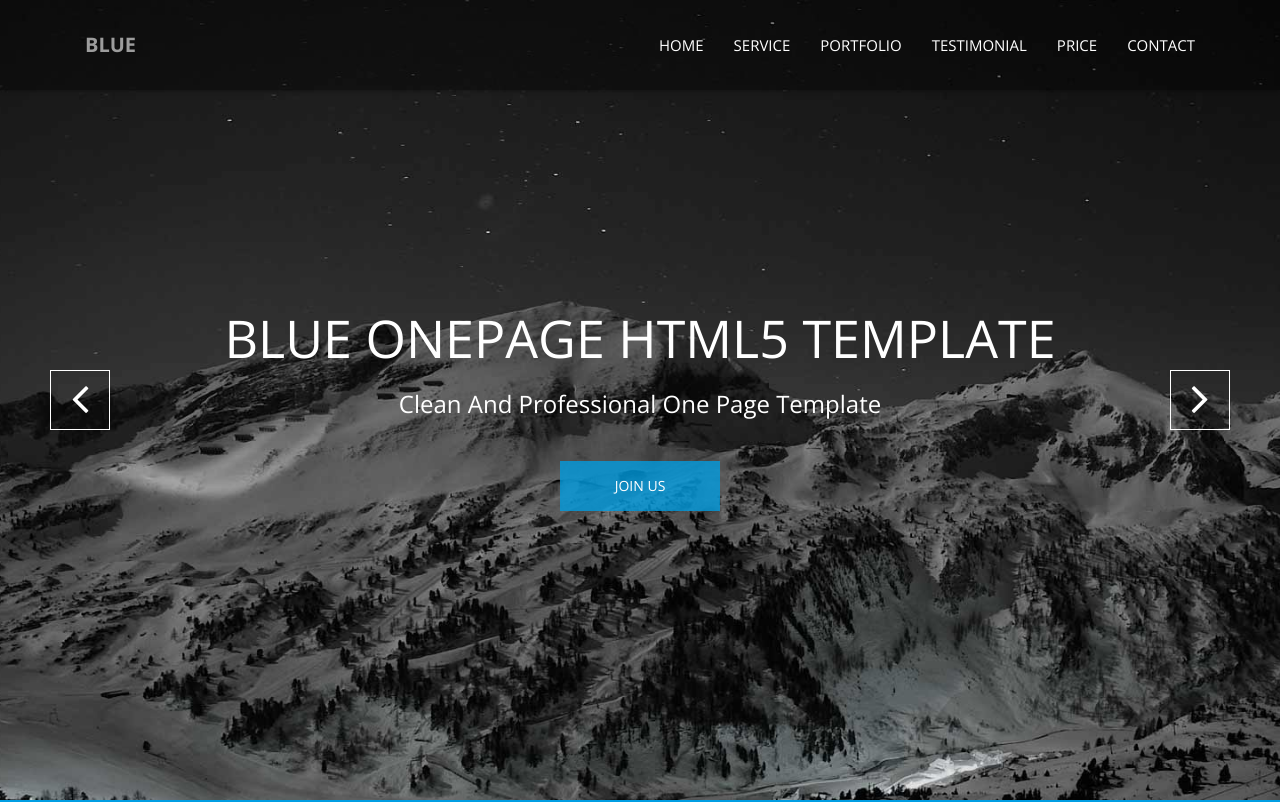
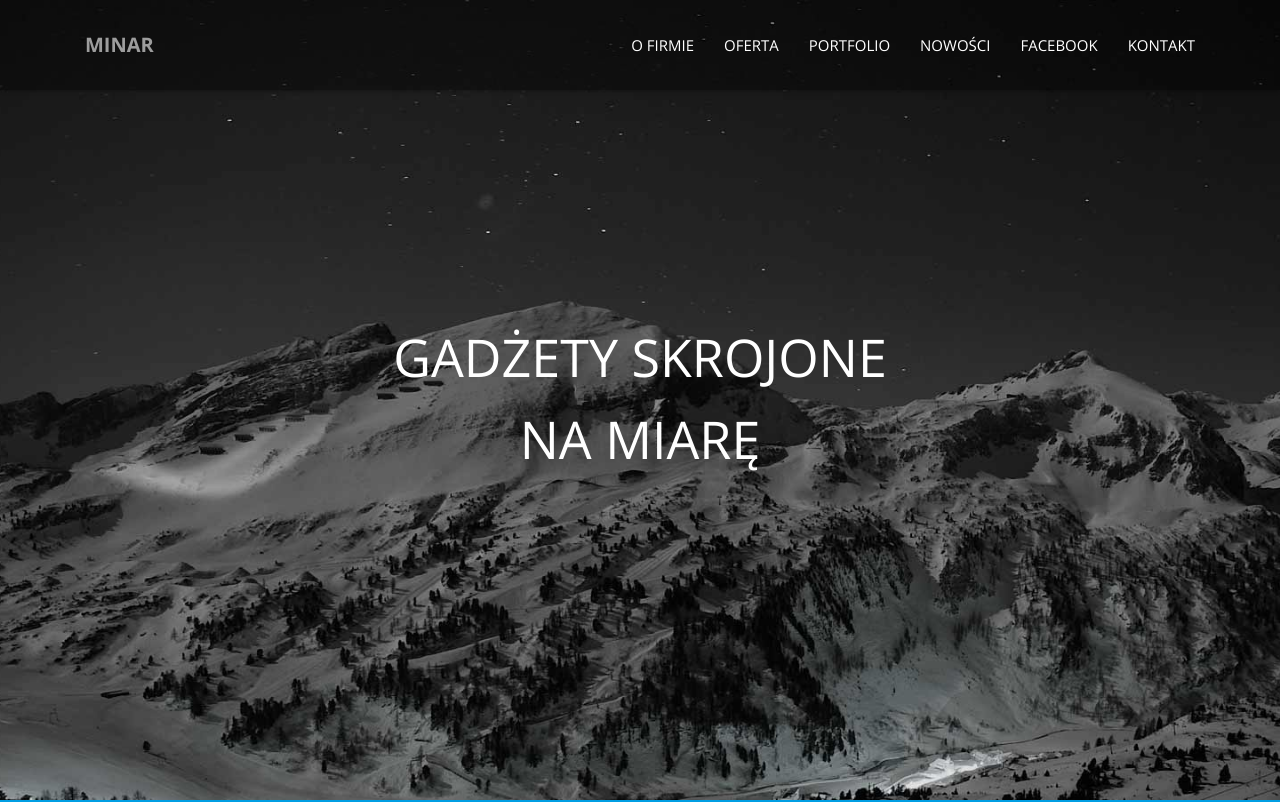
Before and after one commit to ar-minar/ar-minar.github.io, a plain HTML site: page index.html in a window 1280 px wide. Shown: the top 802 px of the page. Drawn offline with nearby package versions, Linux system fonts and the light colour scheme; some packages are replaced by stand-ins of ours.

Commit message:
change home

```diff
--- a/index.html
+++ b/index.html
@@ -8,11 +8,11 @@
         <meta charset="utf-8">
 		<!-- Always force latest IE rendering engine or request Chrome Frame -->
         <meta http-equiv="X-UA-Compatible" content="IE=edge,chrome=1">
-        <title>Blue One Page HTML Template</title>
+        <title>Minar - najlepsze gadżety reklamowe dla Ciebie!</title>
 		<!-- Meta Description -->
-        <meta name="description" content="Blue One Page Creative HTML5 Template">
-        <meta name="keywords" content="one page, single page, onepage, responsive, parallax, creative, business, html5, css3, css3 animation">
-        <meta name="author" content="Muhammad Morshed">
+        <meta name="description" content="Minar - najlepsze gadżety reklamowe dla Ciebie!">
+        <meta name="keywords" content="minar gadżety ">
+        <meta name="author" content="TwentyEightLabs">
 
 		<!-- Mobile Specific Meta -->
         <meta name="viewport" content="width=device-width, initial-scale=1">
@@ -69,7 +69,7 @@
 
 					<!-- logo -->
 					<h1 class="navbar-brand">
-						<a href="#body">Blue</a>
+						<a href="#body">Minar</a>
 					</h1>
 					<!-- /logo -->
                 </div>
@@ -77,12 +77,12 @@
 				<!-- main nav -->
                 <nav class="collapse navbar-collapse navbar-right" role="navigation">
                     <ul id="nav" class="nav navbar-nav">
-                        <li><a href="#body">Home</a></li>
-                        <li><a href="#service">Service</a></li>
-                        <li><a href="#portfolio">portfolio</a></li>
-                        <li><a href="#testimonials">Testimonial</a></li>
-                        <li><a href="#price">price</a></li>
-                        <li><a href="#contact">Contact</a></li>
+                        <li><a href="#body">O firmie</a></li>
+                        <li><a href="#service">Oferta</a></li>
+                        <li><a href="#portfolio">Portfolio</a></li>
+                        <li><a href="#testimonials">Nowości</a></li>
+                        <li><a href="#price">Facebook</a></li>
+                        <li><a href="#contact">Kontakt</a></li>
                     </ul>
                 </nav>
 				<!-- /main nav -->
@@ -110,14 +110,14 @@
 
 						<div class="slide-caption">
                             <div class="caption-content">
-                                <h2 class="animated fadeInDown">BLUE Onepage HTML5 Template</h2>
-                                <span class="animated fadeInDown">Clean and Professional one page Template</span>
-                                <a href="#" class="btn btn-blue btn-effect">Join US</a>
+                                <h2 class="animated fadeInDown">Gadżety skrojone</h2>
+                                <h2 class="animated fadeInDown">na miarę</h2>
+                                <!-- <a href="#" class="btn btn-blue btn-effect">Join US</a> -->
                             </div>
                         </div>
 
 					</div>
-
+<!--
 					<div class="sl-slide" data-orientation="vertical" data-slice1-rotation="10" data-slice2-rotation="-15" data-slice1-scale="1.5" data-slice2-scale="1.5">
 
 						<div class="bg-img bg-img-2"></div>
@@ -142,25 +142,9 @@
                             </div>
                         </div>
 
-					</div>
+					</div> -->
 
 				</div><!-- /sl-slider -->
-
-                <!--
-                <nav id="nav-arrows" class="nav-arrows">
-                    <span class="nav-arrow-prev">Previous</span>
-                    <span class="nav-arrow-next">Next</span>
-                </nav>
-                -->
-
-                <nav id="nav-arrows" class="nav-arrows hidden-xs hidden-sm visible-md visible-lg">
-                    <a href="javascript:;" class="sl-prev">
-                        <i class="fa fa-angle-left fa-3x"></i>
-                    </a>
-                    <a href="javascript:;" class="sl-next">
-                        <i class="fa fa-angle-right fa-3x"></i>
-                    </a>
-                </nav>
 
 
 				<nav id="nav-dots" class="nav-dots visible-xs visible-sm hidden-md hidden-lg">
@@ -521,10 +505,10 @@
 
 						<div class="col-md-5 wow animated fadeInRight">
 							<address class="contact-details">
-								<h3>Contact Us</h3>
-								<p><i class="fa fa-pencil"></i>Phoenix Inc.<span>PO Box 345678</span> <span>Little Lonsdale St, Melbourne </span><span>Australia</span></p><br>
-								<p><i class="fa fa-phone"></i>Phone: (415) 124-5678 </p>
-								<p><i class="fa fa-envelope"></i>website@yourname.com</p>
+								<h3>Kontakt</h3>
+								<p><i class="fa fa-pencil"></i>FHU Minar<span>Zwrotnicza 11</span> <span>41-807 Zabrze </span><span>Polska</span></p><br>
+								<p><i class="fa fa-phone"></i>Telefon: + 32 354 30 78</p>
+								<p><i class="fa fa-envelope"></i>biuro@arminar.pl</p>
 							</address>
 						</div>
 
```
